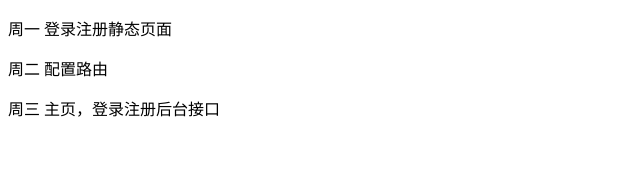
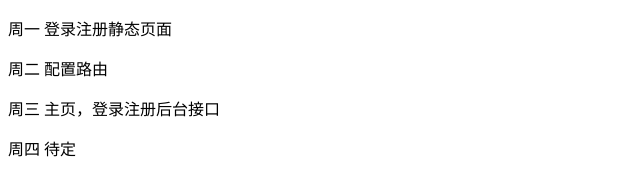
Before and after one commit to ww950523/ww950523.github.io, a plain HTML site: page vue/vue.html in a window 1280 px wide. Shown: the whole page, without its empty margins (0-640 px from the left). Drawn offline with Linux system fonts and the light colour scheme.

Commit message:
day4 zongjie

```diff
--- a/vue/vue.html
+++ b/vue/vue.html
@@ -11,5 +11,6 @@
     <p>周一 登录注册静态页面</p>
     <p>周二 配置路由</p>
     <p>周三 主页，登录注册后台接口</p>
+    <p>周四    待定</p>
 </body>
 </html>
```
